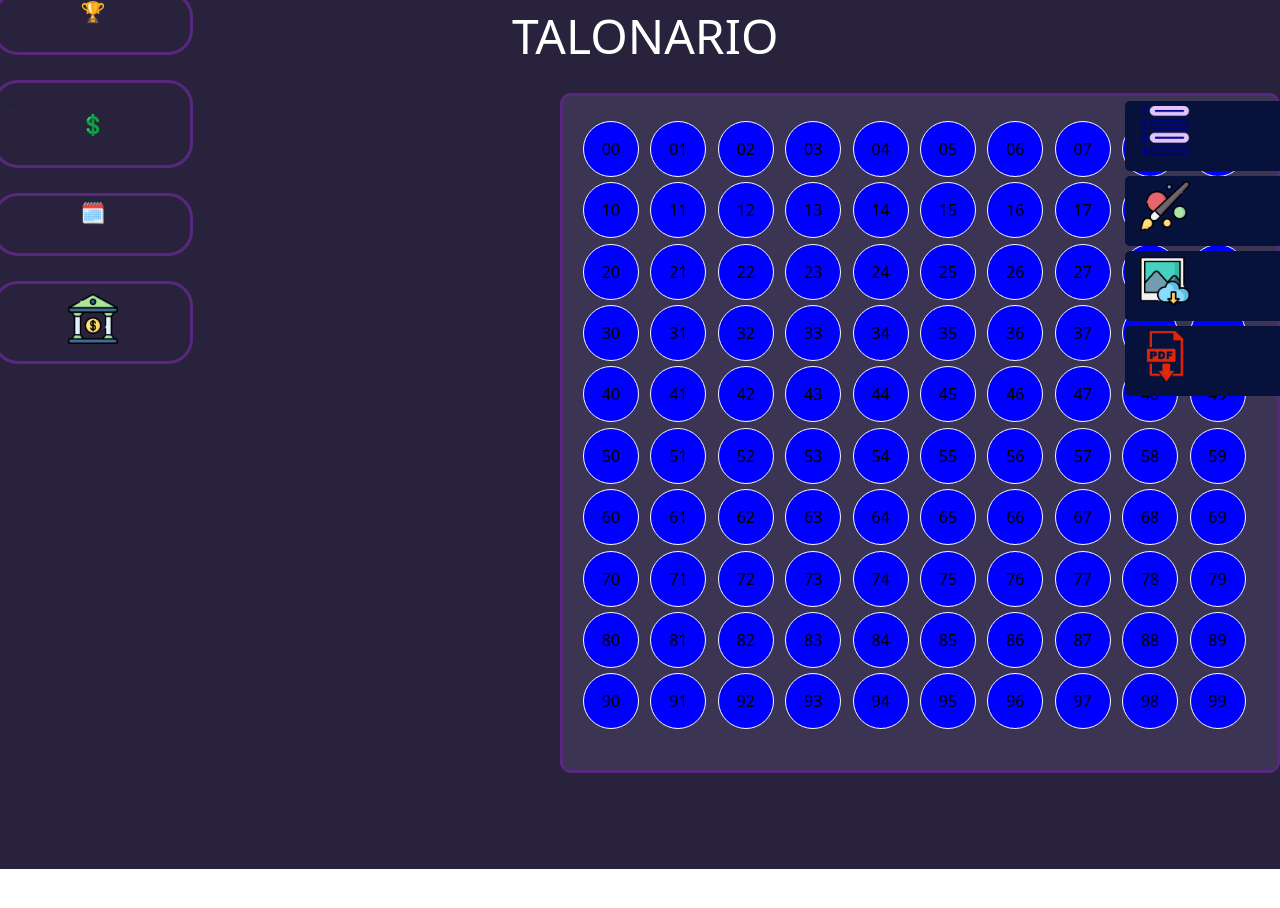
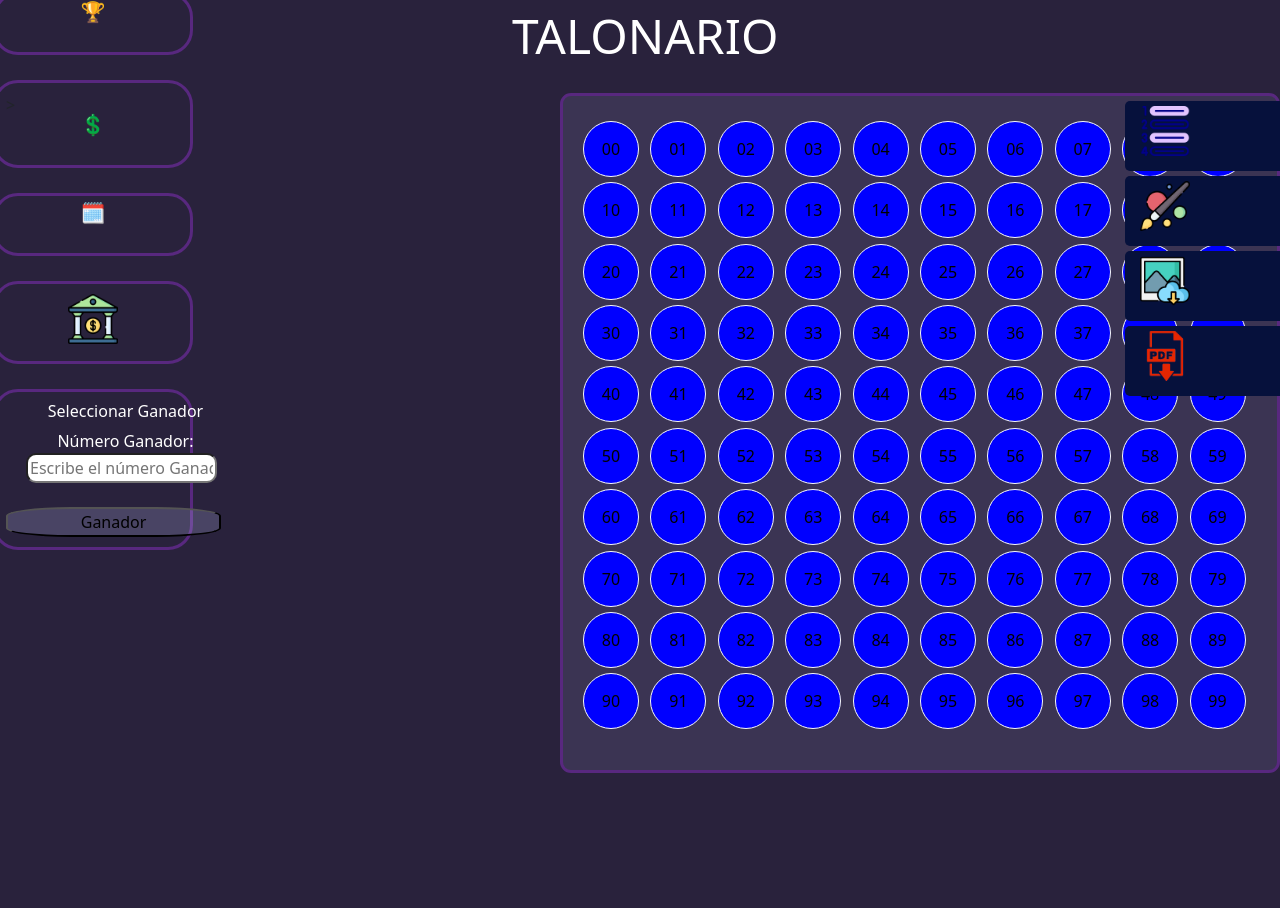
Before and after one commit to Anamile23/lot, a Vue app: page / in a window 1280 px wide. Shown: the top 908 px of the page. Before the commit the page ends 869 px from the top, so only its background shows below. Built offline with nearby package versions, Linux system fonts and the light colour scheme.

Commit message:
Update App.vue

```diff
--- a/src/App.vue
+++ b/src/App.vue
@@ -260,7 +260,11 @@ function editar(p, i) {
 }
 
 function cam() {
-  /*des.value = false;*/
+  if (!des.value) {
+    // Si des.value es falso, no haces nada
+    return;
+  }
+
   let expresionnombre = /^[a-zA-Z\s]+$/;
   let verifinombre = expresionnombre.test(nombre.value);
 
@@ -270,30 +274,38 @@ function cam() {
   let expresiondir = /^[a-zA-Z0-9\s]+$/;
   let verifidir = expresiondir.test(direccion.value);
 
-  if (verifinombre === false) {
+  if (!verifinombre) {
     pintar.value = "Llena el campo Nombre";
     cambiocolor.value = "background-color:#ff4d4d;";
-  } else if (verifitel === false) {
+  } else if (!verifitel) {
     pintar.value = "Debes llenar el campo Teléfono";
     cambiocolor.value = "background-color:#ff4d4d;";
-  } else if (verifidir === false) {
+  } else if (!verifidir) {
     pintar.value = "Completa el campo de Dirección";
     cambiocolor.value = "background-color:#ff4d4d;";
   } else {
-    for (let i = 0; i <= 99; i++) {
+    // Actualizar el valor de conjunto.value[guard2.value] una vez, sin necesidad de un bucle
     conjunto.value[guard2.value].nombre = nombre.value;
     conjunto.value[guard2.value].telefono = telefono.value;
     conjunto.value[guard2.value].direccion = direccion.value;
     conjunto.value[guard2.value].estado = estado.value;
-    }
+
     pintar.value = "Registro exitoso.";
     cambiocolor.value = "background-color:#0be881;";
-  }
 
     setTimeout(() => {
       cambiocolor.value = "";
       pintar.value = "";
     }, 3000);
+
+    // Limpiar los campos de entrada después de editar
+    nombre.value = "";
+    telefono.value = "";
+    direccion.value = "";
+    estado.value = "";
+    guard.value = "";
+    guard2.value = "";
+  }
 }
 
 function camgeneral() {
@@ -353,6 +365,38 @@ function camgeneral() {
       pintar.value = "";
     }, 3000);
   }
+}
+
+// Definir el talonario con los números disponibles
+const talonario = [];
+
+// Función para seleccionar un ganador
+function seleccionarGanador(numeroGanador) {
+  // Validar que se haya ingresado un número
+  if (!numeroGanador || isNaN(numeroGanador)) {
+    console.log("Por favor ingresa un número válido.");
+    return;
+    Swal.fire("Por favor ingresa un número válido.");
+  }
+
+  // Convertir el número ganador a entero
+  numeroGanador = parseInt(numeroGanador);
+
+  // Validar que el número ganador esté en el talonario
+  if (!talonario.includes(numeroGanador)) {
+    console.log("El número ganador no está en el talonario.");
+    return;
+    Swal.fire("El número ganador no está en el talonario.");
+  }
+
+  // Filtrar los ganadores que coinciden con el número ingresado
+  const ganadores = talonario.filter((numero) => numero === numeroGanador);
+
+  // Seleccionar un ganador aleatorio de entre los que coinciden
+  const ganadorAleatorio = ganadores[Math.floor(Math.random() * ganadores.length)];
+
+  console.log("El ganador es el número", ganadorAleatorio);
+  Swal.fire("El ganador es el número " + ganadorAleatorio);
 }
 
 const registros = ref([]);
@@ -527,6 +571,13 @@ function generarPDF() {
       <div class="nombre_loteria">
         <img src="../src/assets/recursos_pag_loteria/banco_nombrebanco.png" alt="" />
         <p>{{ loteria }}</p>
+      </div>
+      <div class="Ganador">
+        <h6>Seleccionar Ganador</h6>
+        <label for="numeroGanador">Número Ganador:</label>
+        <input type="text" id="numeroGanador" placeholder="Escribe el número Ganador " />
+        <br />
+        <button onclick="seleccionarGanador()">Ganador</button>
       </div>
     </div>
 
@@ -1174,7 +1225,24 @@ input {
 .btn-close {
   background: blue;
 }
+.Ganador {
+  display: grid;
 
+  color: white;
+  text-align: center;
+}
+
+button {
+  border-radius: 30%;
+  background-color: rgba(191, 191, 248, 0.212);
+  margin-right: 10%;
+}
+
+#numeroGanador {
+  font-size: medium;
+  color: rgb(247, 168, 168);
+  margin-right: 20%;
+}
 @media (max-width: 1250) {
   .cuadrilla {
     top: 10vh;
```
Lines whose indentation alone changed are shown as unchanged.
